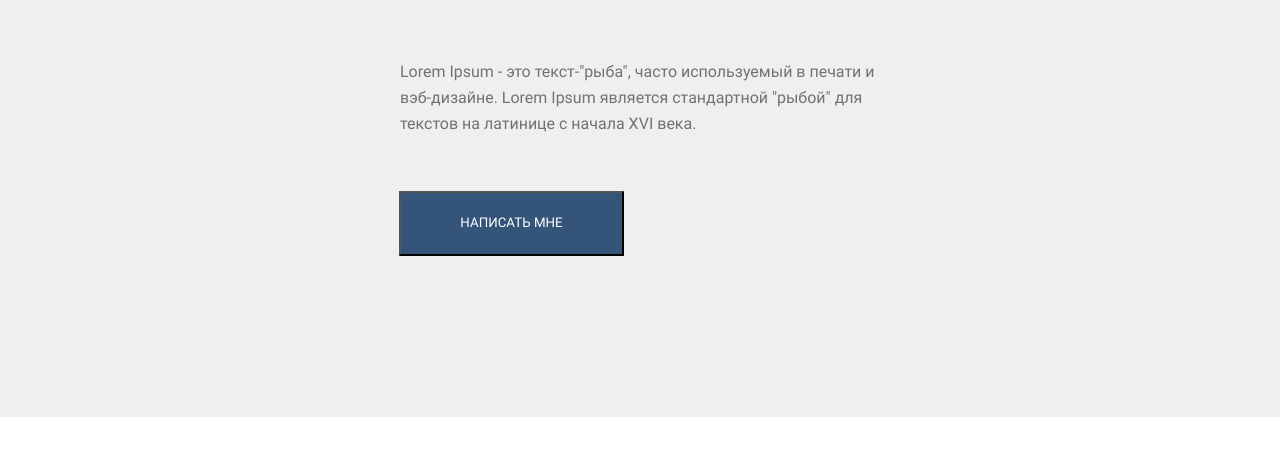
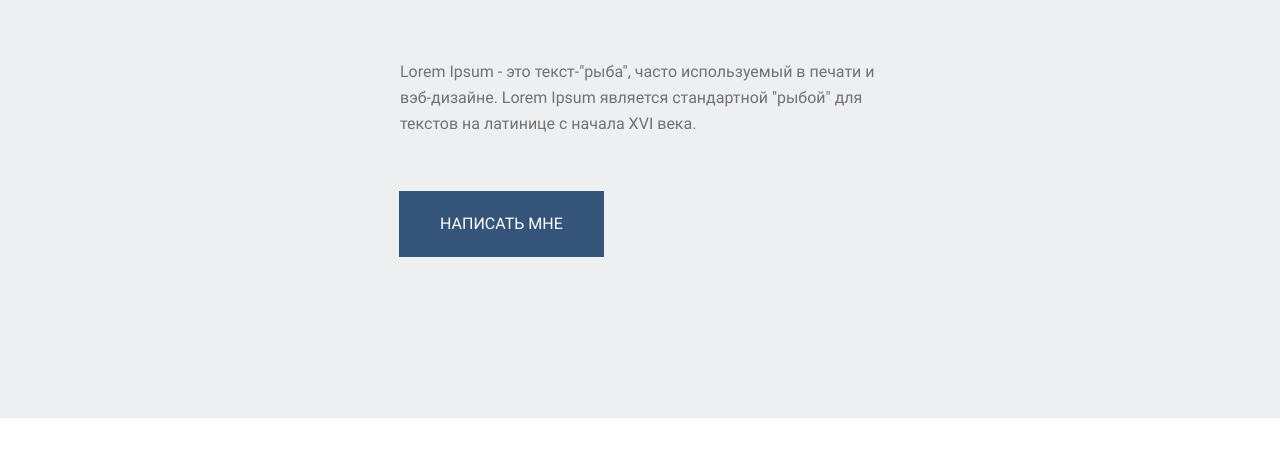
Before and after one commit to DenysTymchenko/Hillel, a plain HTML site: page Homework 6. Simple website/index.html in a window 1280 px wide. Shown: the part 347-800 px from the top of the page. Drawn offline with Linux system fonts and the light colour scheme.

Commit message:
homework 6 updated
button fixed

```diff
--- a/Homework 6. Simple website/css/_tags.css
+++ b/Homework 6. Simple website/css/_tags.css
@@ -33,16 +33,6 @@ p {
 	height: 67px;
 }
 
-button {
-	width: 225px;
-	height: 65px;
-	background: #34547A;
-	margin-top: 65px;
-	margin-left: 399px;
-	margin: 65px 0 161px 399px;
-	color: #FFFFFF;
-}
-
 iframe {
 	display: block;
 	margin: auto;
--- a/Homework 6. Simple website/css/styles.css
+++ b/Homework 6. Simple website/css/styles.css
@@ -52,6 +52,16 @@ body {
 	text-align: center;
 	margin: auto;
 	padding: 50px 0 100px;
+}
+
+.button {
+	display: inline-block;
+	background: #34547A;
+	margin-top: 65px;
+	margin-left: 399px;
+	margin: 65px 0 161px 399px;
+	padding: 20px 41px;
+	color: #FFFFFF;
 }
 
 
--- a/Homework 6. Simple website/index.html
+++ b/Homework 6. Simple website/index.html
@@ -22,7 +22,7 @@
 		<p class="first-screen_description">Lorem Ipsum - это текст-"рыба", часто используемый в печати и вэб-дизайне.
 			Lorem Ipsum является стандартной
 			"рыбой" для текстов на латинице с начала XVI века.</p>
-		<a href="#"><button>НАПИСАТЬ МНЕ</button></a>
+		<a class="button" href="#">НАПИСАТЬ МНЕ</a>
 	</div>
 
 	<div class="about-me">
```
